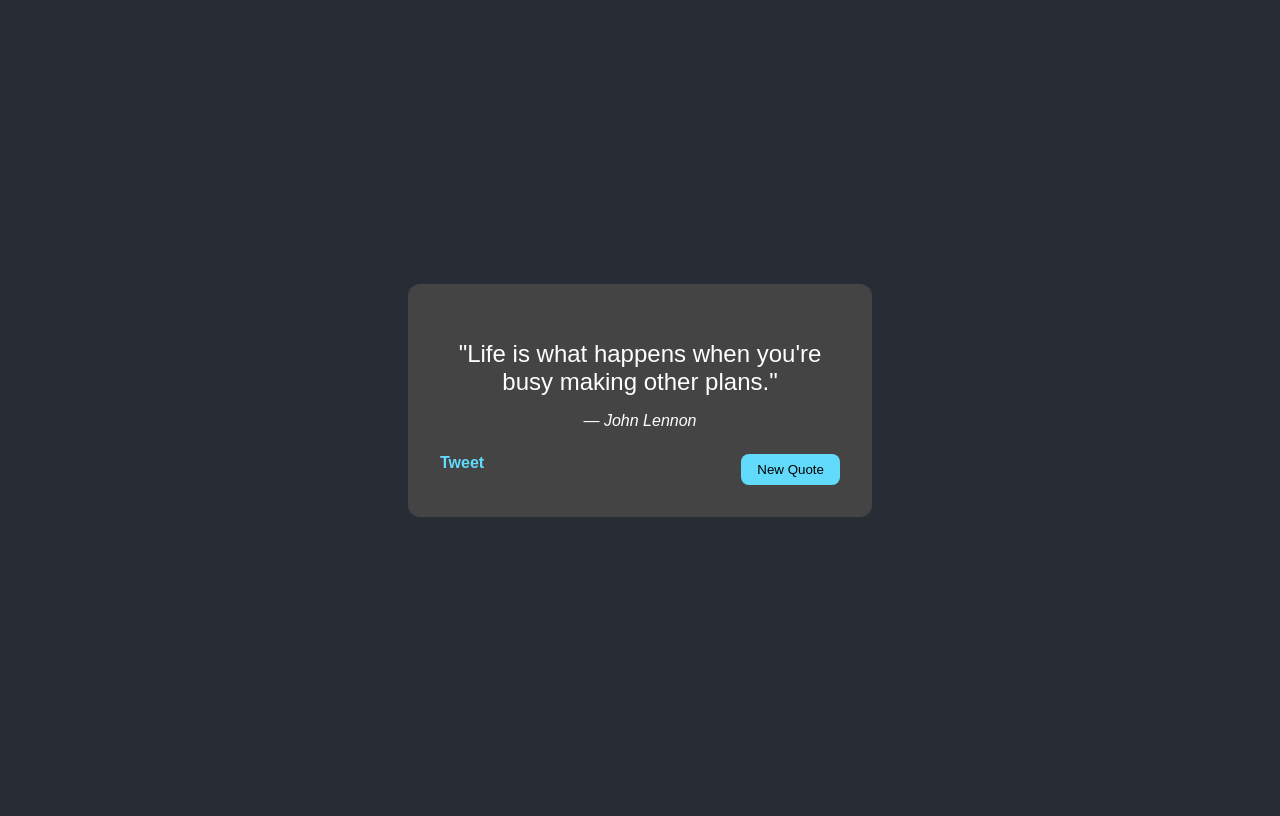
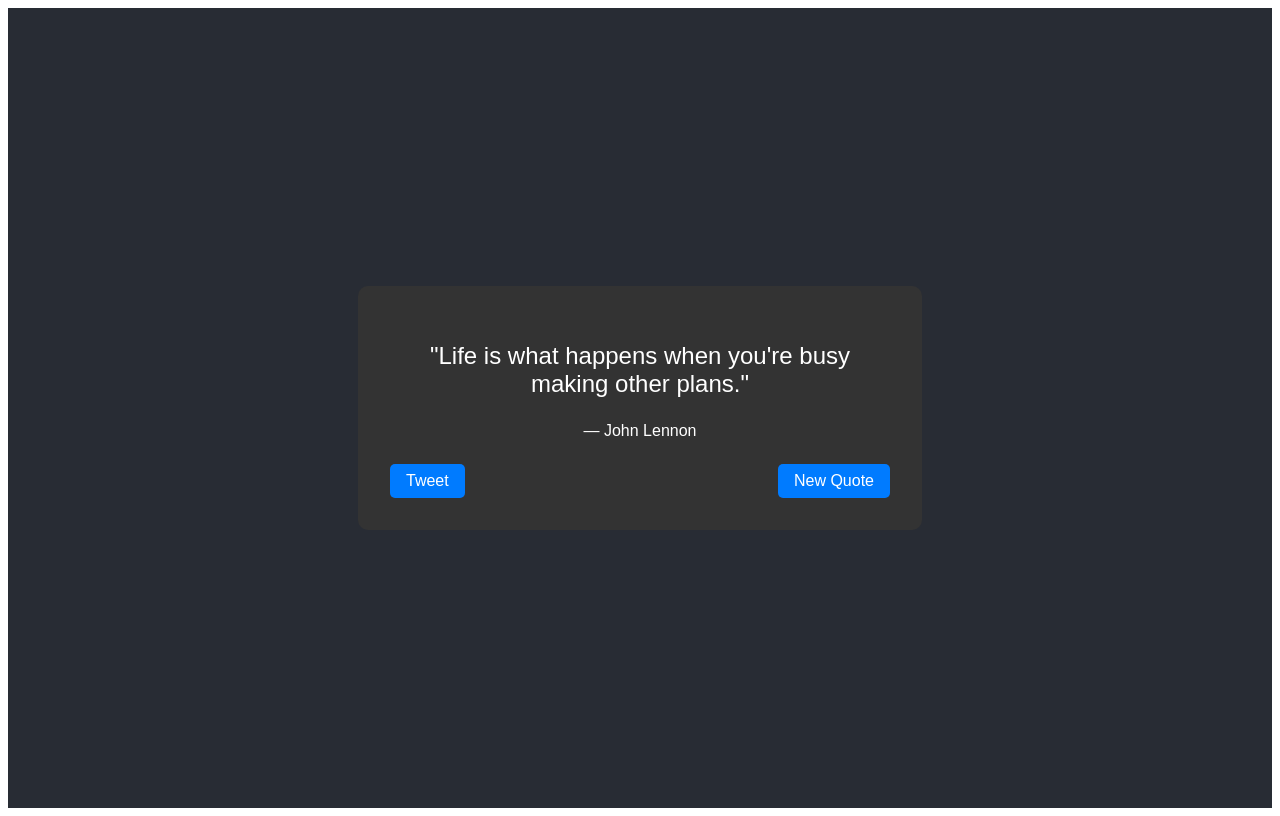
Before and after one commit to DHURANTHAM007/Quote_Machine, a React (Create React App) app: page / in a window 1280 px wide. Built offline with nearby package versions, Linux system fonts and the light colour scheme.

Commit message:
Update App.css

```diff
--- a/src/App.css
+++ b/src/App.css
@@ -1,49 +1,45 @@
-body {
-  margin: 0;
-  padding: 0;
+.App {
+  display: flex;
+  height: 100vh;
+  justify-content: center;
+  align-items: center;
   background: #282c34;
+  color: white;
   font-family: Arial, sans-serif;
-  color: white;
-  height: 100vh;
-  display: flex;
-  align-items: center;
-  justify-content: center;
 }
 
 #quote-box {
-  background: #444;
+  width: 90%;
+  max-width: 500px;
+  background: #333;
   padding: 2rem;
-  border-radius: 12px;
-  width: 400px;
+  border-radius: 10px;
   text-align: center;
 }
 
 #text {
   font-size: 1.5rem;
-  margin-bottom: 1rem;
 }
 
 #author {
-  font-style: italic;
-  margin-bottom: 1.5rem;
+  font-size: 1rem;
+  margin-top: 1rem;
 }
 
 .buttons {
+  margin-top: 1.5rem;
   display: flex;
   justify-content: space-between;
 }
 
-#new-quote {
-  background-color: #61dafb;
-  color: #000;
+button,
+a {
   padding: 0.5rem 1rem;
+  font-size: 1rem;
+  text-decoration: none;
+  color: white;
+  background: #007bff;
   border: none;
-  border-radius: 8px;
+  border-radius: 5px;
   cursor: pointer;
 }
-
-#tweet-quote {
-  color: #61dafb;
-  text-decoration: none;
-  font-weight: bold;
-}
```
